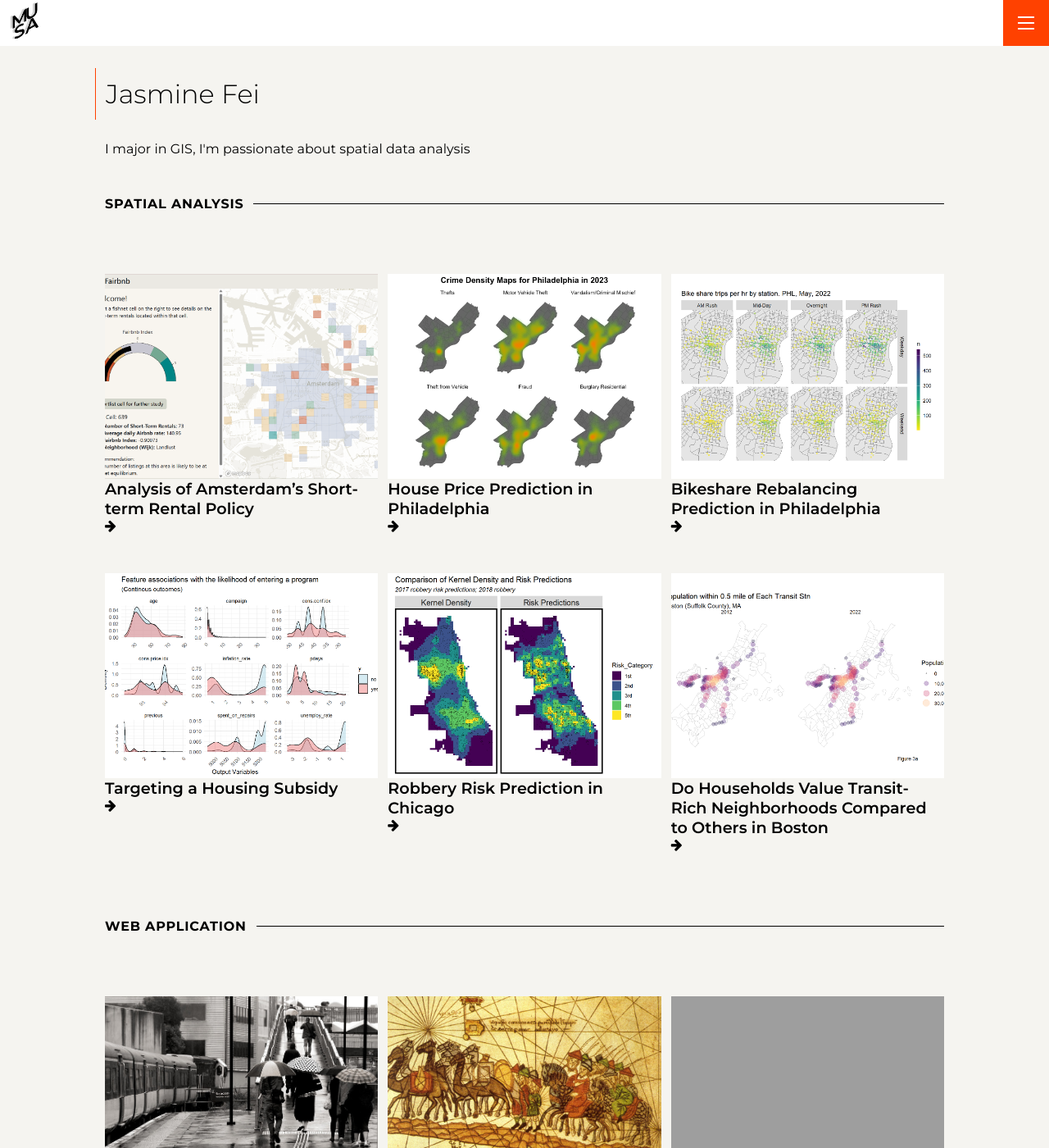
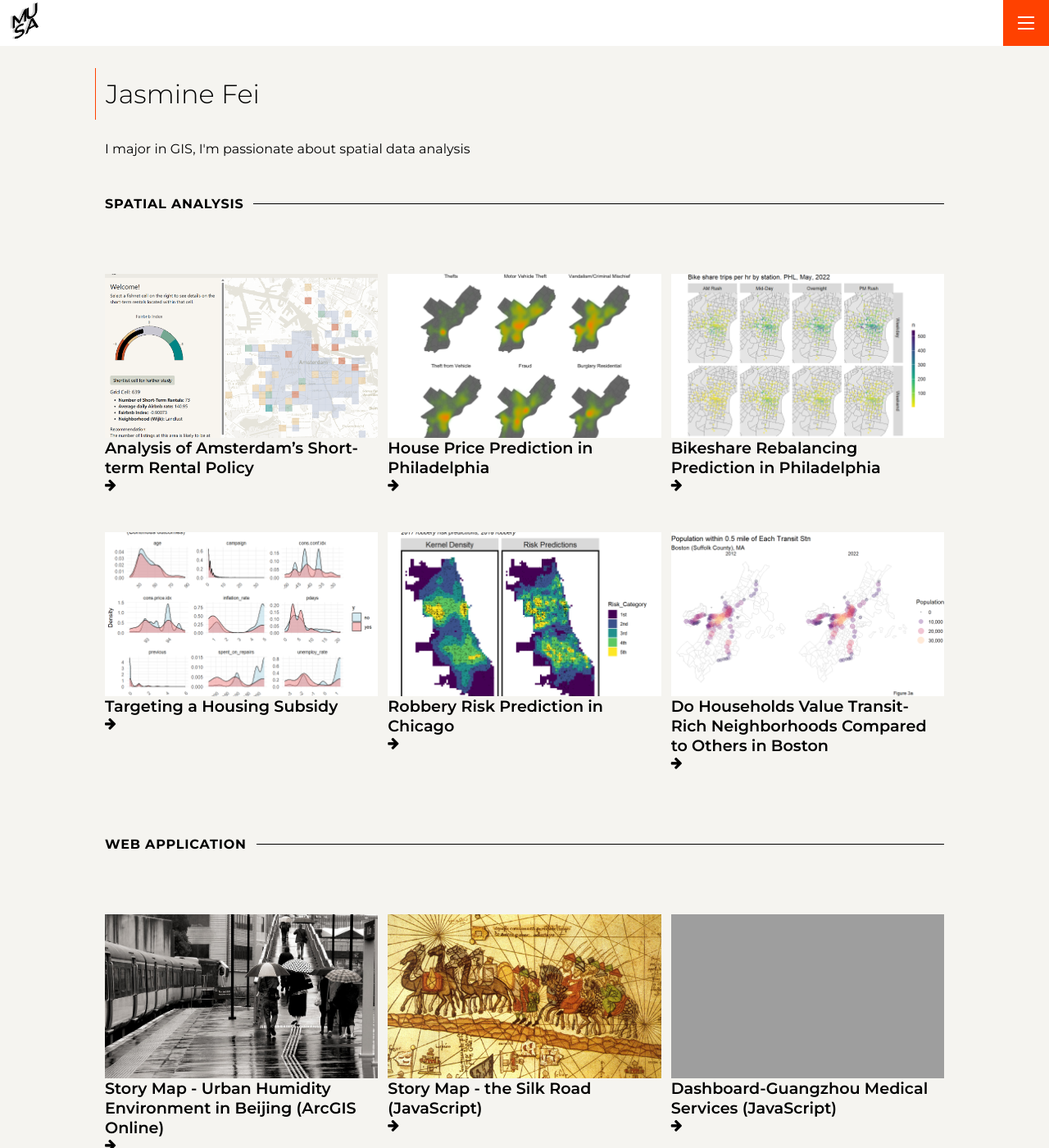
Before and after one commit to Jasmine-404/myportfolio, a Jekyll site: the page built from index.md, in a window 1280 px wide and 1400 px high. Shown: the whole window at 82% size. Built offline with Jekyll 4.4.1, drawn with Linux system fonts in a browser that asks for light colours; grey boxes are pictures that could not be loaded.

Commit message:
update thumbnail height

```diff
--- a/_sass/musa-website-mimic.scss
+++ b/_sass/musa-website-mimic.scss
@@ -290,7 +290,7 @@ h2::after {
   position: relative;
   display: block;
   width: 100%; /* 容器宽度 */
-  height: 250px; /* 固定高度，调整为你需要的尺寸 */
+  height: 200px; /* 固定高度，调整为你需要的尺寸 */
   overflow: hidden; /* 裁剪多余部分 */
 }
 
```
